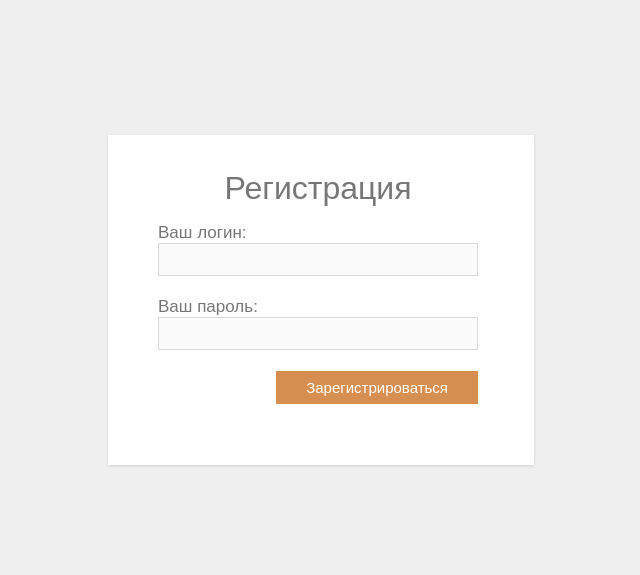
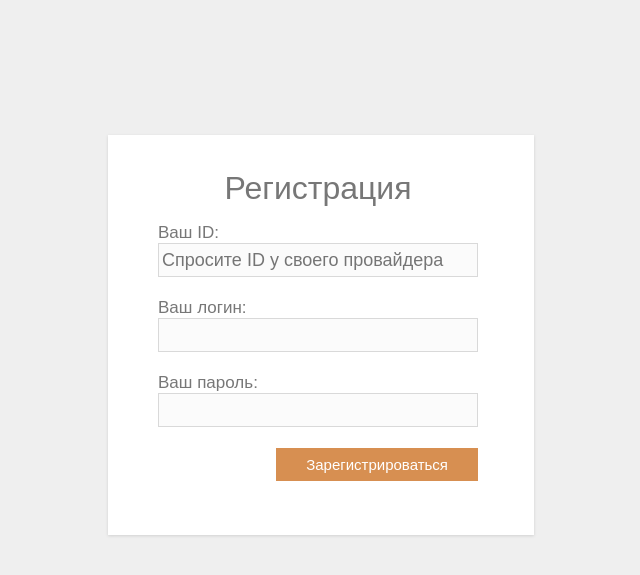
Before and after one commit to serby888/WTC, a PHP site: page /reg.php in a window 1280 px wide. Shown: the top 575 px of the page, without its empty margins (319-959 px from the left). Run offline with PHP 8.4, Linux system fonts and the light colour scheme.

Commit message:
com15
Ручной ввод ID

```diff
--- a/127_0_0_1.sql
+++ b/127_0_0_1.sql
@@ -3,7 +3,7 @@
 -- https://www.phpmyadmin.net/
 --
 -- Хост: 127.0.0.1
--- Время создания: Май 27 2017 г., 12:50
+-- Время создания: Сен 07 2017 г., 14:20
 -- Версия сервера: 10.1.21-MariaDB
 -- Версия PHP: 5.6.30
 
@@ -60,7 +60,7 @@ CREATE TABLE IF NOT EXISTS `table_user` (
 --
 
 CREATE TABLE IF NOT EXISTS `users` (
-  `id` int(11) NOT NULL AUTO_INCREMENT,
+  `id` int(11) NOT NULL,
   `login` varchar(15) COLLATE utf8_unicode_ci NOT NULL,
   `password` varchar(15) COLLATE utf8_unicode_ci NOT NULL,
   PRIMARY KEY (`id`)
--- a/css/style.css
+++ b/css/style.css
@@ -81,7 +81,6 @@ td {
     box-shadow: 0 1px 3px rgba(0,0,0,.13);
 }
 
-
 .container h1 {
     color: #777;
     text-align: center;
@@ -103,6 +102,48 @@ td {
 .container label {
     color: #777;
     font-size: 17px;
+}
+
+.container1 {
+    padding: 25px 16px 25px 10px;
+    font-weight: 400;
+    overflow: hidden;
+    width: 400px;
+    height: 350px;
+    background: #fff;
+    -webkit-box-shadow: 0 1px 3px rgba(0,0,0,.13);
+    -moz-box-shadow: 0 1px 3px rgba(0,0,0,.13);
+    box-shadow: 0 1px 3px rgba(0,0,0,.13);
+}
+
+.container1 h1 {
+    color: #777;
+    text-align: center;
+    font-weight: 300;
+    margin-top: 10px;
+    margin-bottom: 10px;
+}
+.container1 label {
+    color: #777;
+    font-size: 17px;
+}
+.container1 form .input,.container input[type=text],.container input[type=password],.container input[type=e] {
+    background: #fbfbfb;
+    font-family: 'Century Gothic', sans-serif;
+    font-size: 18px;
+    line-height: 1.45;
+    width: 100%;
+    padding: 3px;
+    margin: 0 6px 5px 0;
+    outline: none;
+    border: 1px solid #d9d9d9;
+}
+
+.container1 form .input:focus {
+    border: 1px solid #f58220;
+    -webkit-box-shadow: 0 0 3px 0 rgba(245,130,32,0.75);
+    -moz-box-shadow: 0 0 3px 0 rgba(245,130,32,0.75);
+    box-shadow: 0 0 3px 0 rgba(245,130,32,0.75);
 }
 
 #login {
--- a/reg.php
+++ b/reg.php
@@ -5,11 +5,18 @@
 <link href="css/style.css" media="screen" rel="stylesheet">
 </head>
 <body>
-<div class="container mlogin">
+<div class="container1 mlogin">
 <div id="login">
 <h1>Регистрация</h1>
 <form action="save_user.php" method="post">
 <!--**** save_user.php - это адрес обработчика.  То есть, после нажатия на кнопку "Зарегистрироваться", данные из полей  отправятся на страничку save_user.php методом "post" ***** -->
+
+<p>
+    <label>Ваш ID:<br></label>
+    <input class="input" name="id" type="text" size="15" maxlength="15" placeholder="Спросите ID y своего провайдера">
+  </p>
+<!--**** В текстовое поле (name="id" type="text") пользователь вводит id уточненный у провайдера ***** -->
+
   <p>
     <label>Ваш логин:<br></label>
     <input class="input" name="login" type="text" size="15" maxlength="15">
@@ -22,7 +29,7 @@
 <!--**** В поле для паролей (name="password" type="password") пользователь вводит свой пароль ***** -->
 <p>
 <input class="button" type="submit" name="submit" value="Зарегистрироваться">
-<!--**** Кнопочка (type="submit") отправляет данные на страничку save_user.php ***** -->
+<!--**** Кнопка (type="submit") отправляет данные на страничку save_user.php ***** -->
 </p></form>
 </div></div>
 <?php
@@ -62,6 +69,17 @@ if(isset($_GET['error']) && $_GET['error'] == 3)
 	          </div>";
 }
 
+if(isset($_GET['error']) && $_GET['error'] == 4)
+{
+	echo "<div id='parent_popup'>
+	            <div id='popup'>
+	                <form action = 'reg.php'>
+	                <p> <input class='button' type='submit' value='Закрыть'></p>
+	                <p>Данный ID зарегистрирован в системе, уточните его у провайдера</p>
+	                </form>
+	            </div>
+	          </div>";
+}
 ?>
 
 </body>
--- a/table.php
+++ b/table.php
@@ -4,15 +4,12 @@
 <meta http-equiv="Content-Type" content="text/html; charset=utf-8" />
 <title>Таблица работников</title>
 <link href="css/style.css" media="screen" rel="stylesheet">
-
 </head>
 <body>
 
 <?php
 session_start();
 require_once 'connection.php'; // подключаем скрипт
-
-
 
 $link = mysqli_connect($host, $user, $password, $database)
     or die("Ошибка " . mysqli_error($link));
@@ -29,7 +26,7 @@ function table($result)
     if($result)
     {
         $rows = mysqli_num_rows($result); // количество полученных строк
-         echo '<table align= "left"  style=" text-align:center;" bgcolor="#ffffff">
+         echo '<table align= "center"  style=" text-align:center;" bgcolor="#ffffff">
                      <col width="300">
                      <col width="200">
                      <col width="200">
```
Also changed, not shown: save_user.php (+27 -4 lines).
